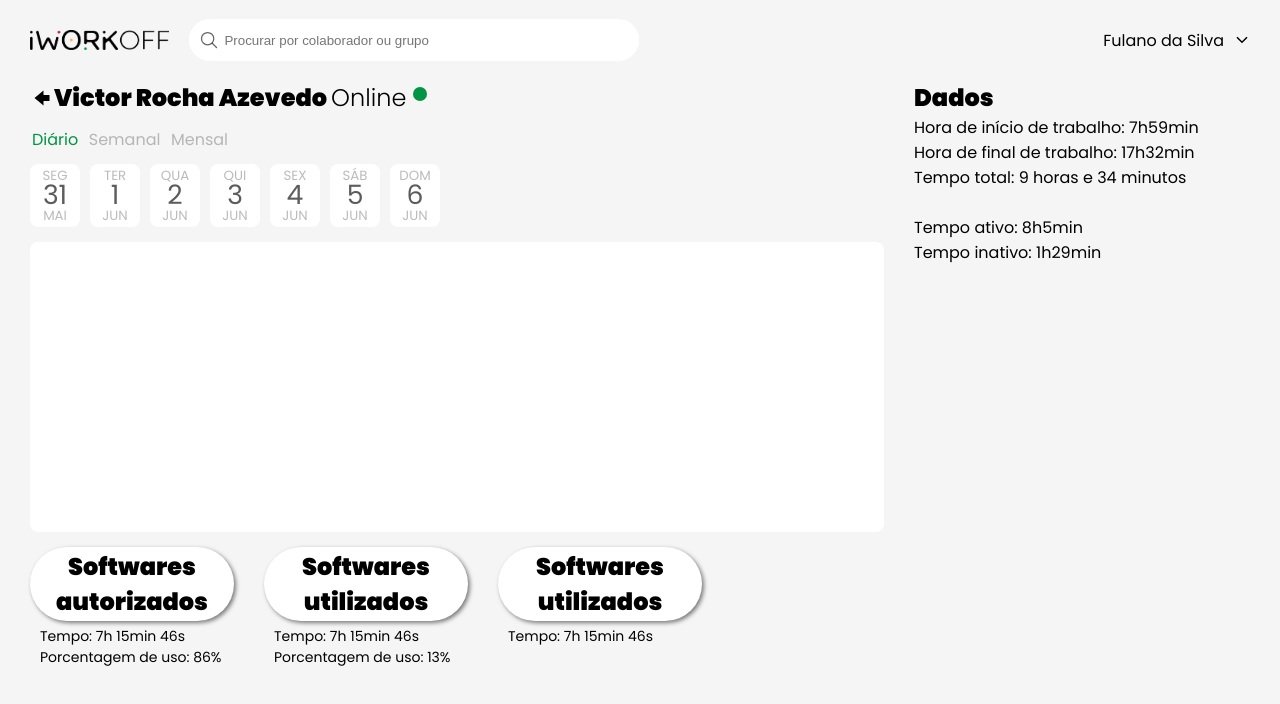
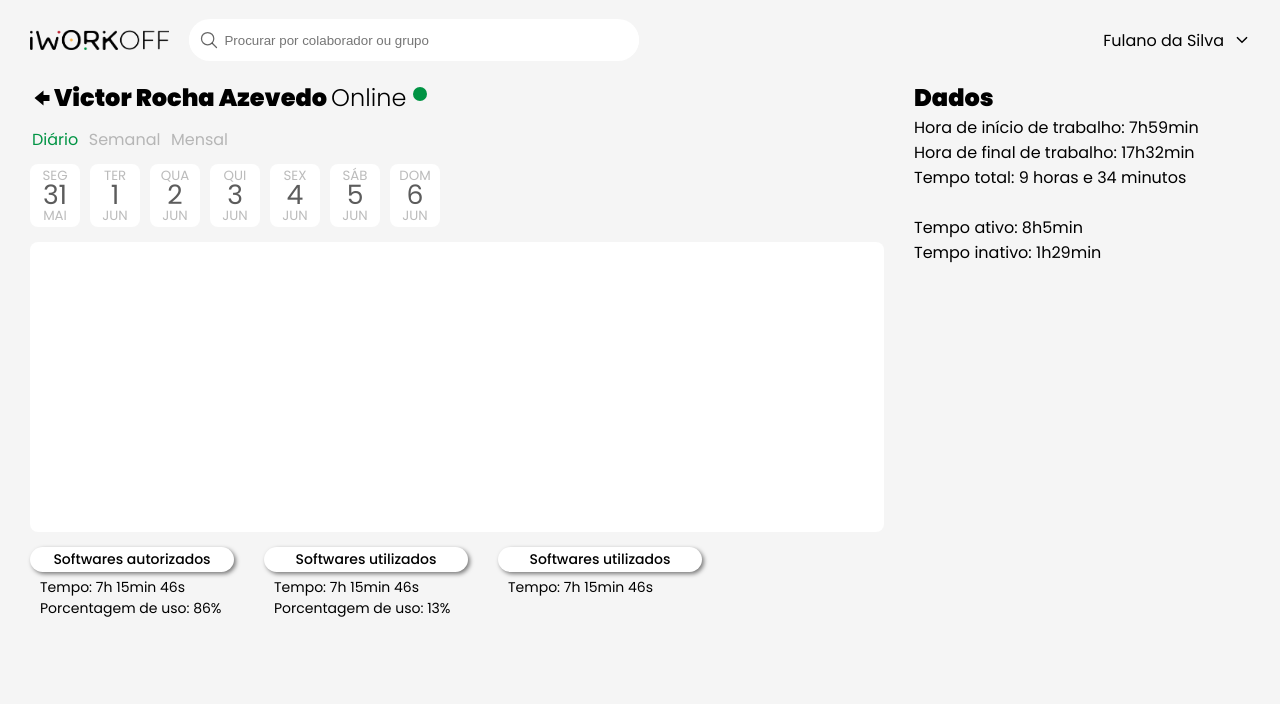
Before and after one commit to abnerjs/iworkoff, a React (Create React App) app: page /home in a window 1280 px wide. Shown: the top 704 px of the page. Built offline with nearby package versions, Linux system fonts and the light colour scheme.

Commit message:
bottom data font fix

```diff
--- a/src/components/dataInfo/ActivitiesData.css
+++ b/src/components/dataInfo/ActivitiesData.css
@@ -15,6 +15,8 @@
     border-radius: 300px;
     margin-bottom: 5px;
     box-shadow: 2px 2px 4px 0px #00000080;
+    font-size: 14px !important;
+    font-weight: 500 !important;
 }
 
 .activities .section p {
```
